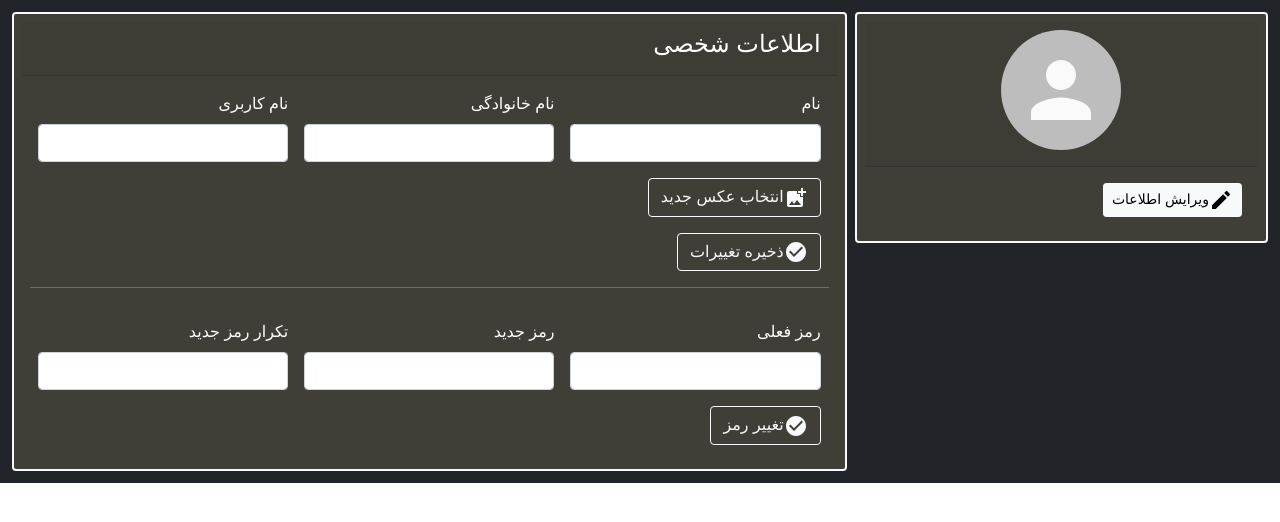
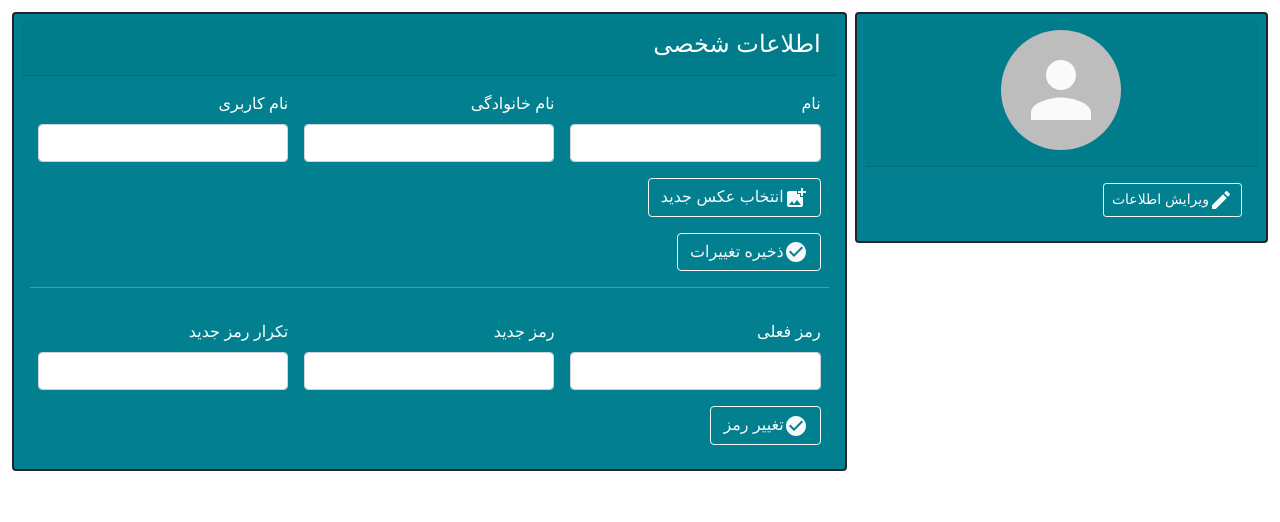
Before and after one commit to MelikaNobakhtian/luna-software-engineering, a React (Create React App) app in the folder Webfront/: page /userProfile in a window 1280 px wide. Shown: the top 522 px of the page. Built offline with nearby package versions, Linux system fonts and the light colour scheme; no server answers.

Commit message:
Change userprofile colors

```diff
--- a/Webfront/src/components/userProfile/userProfile.js
+++ b/Webfront/src/components/userProfile/userProfile.js
@@ -1,5 +1,5 @@
 import React, { useState, useEffect } from "react";
-import { Redirect, withRouter } from "react-router-dom";
+import { withRouter } from "react-router-dom";
 import axios from "axios";
 import Cookies from "js-cookie";
 import { API_BASE_URL } from "../apiConstant/apiConstant";
@@ -49,8 +49,7 @@ function UserProfile(props) {
     formdata.append("username", user.userName);
     formdata.append("first_name", user.firstName);
     formdata.append("last_name", user.lastName);
-    if(state.file != null)
-      formdata.append("profile_photo", state.file);
+    if (state.file != null) formdata.append("profile_photo", state.file);
 
     console.log(formdata);
     axios
@@ -79,7 +78,6 @@ function UserProfile(props) {
       })
       .catch(function (error) {
         console.log(error);
-
       });
   };
 
@@ -182,14 +180,11 @@ function UserProfile(props) {
   };
 
   return (
-    <div className="main-content bg-dark">
+    <div className="main-content ">
       <div className="container-fluid p-2">
         <div className="d-flex flex-wrap">
           <div className="col-12 col-md-4 ">
-            <div
-              className="card border-light border-2 text-white p-2 m-1"
-              style={{backgroundColor:'rgba(70, 70, 60, 0.8)'}}
-            >
+            <div className="card border-dark border-2 text-white p-2 m-1 App-color4">
               <div class="card-header d-flex justify-content-center">
                 <div className="text-center">
                   <Avatar
@@ -204,7 +199,7 @@ function UserProfile(props) {
                 </div>
               </div>
               <div class="card-body">
-                <div className="btn btn-light btn-sm">
+                <div className="btn btn-outline-light btn-sm">
                   <EditIcon></EditIcon>
                   ویرایش اطلاعات
                 </div>
@@ -212,10 +207,7 @@ function UserProfile(props) {
             </div>
           </div>
           <div className="col-12 col-md-8 ">
-            <div
-              className="card border-light border-2 text-white p-2 m-1"
-              style={{backgroundColor:'rgba(70, 70, 60, 0.8)'}}
-            >
+            <div className="card border-dark border-2 text-white p-2 m-1 App-color4">
               <div class="card-header d-flex">
                 <h4>اطلاعات شخصی</h4>
               </div>
```
